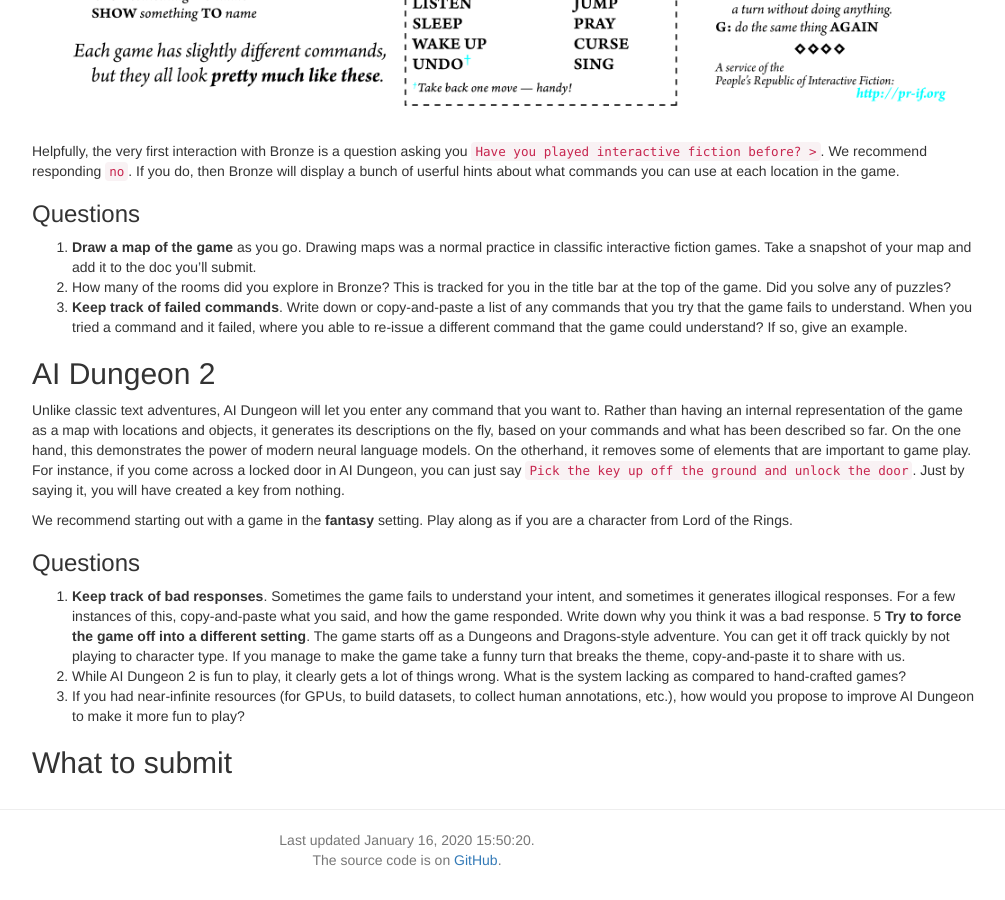
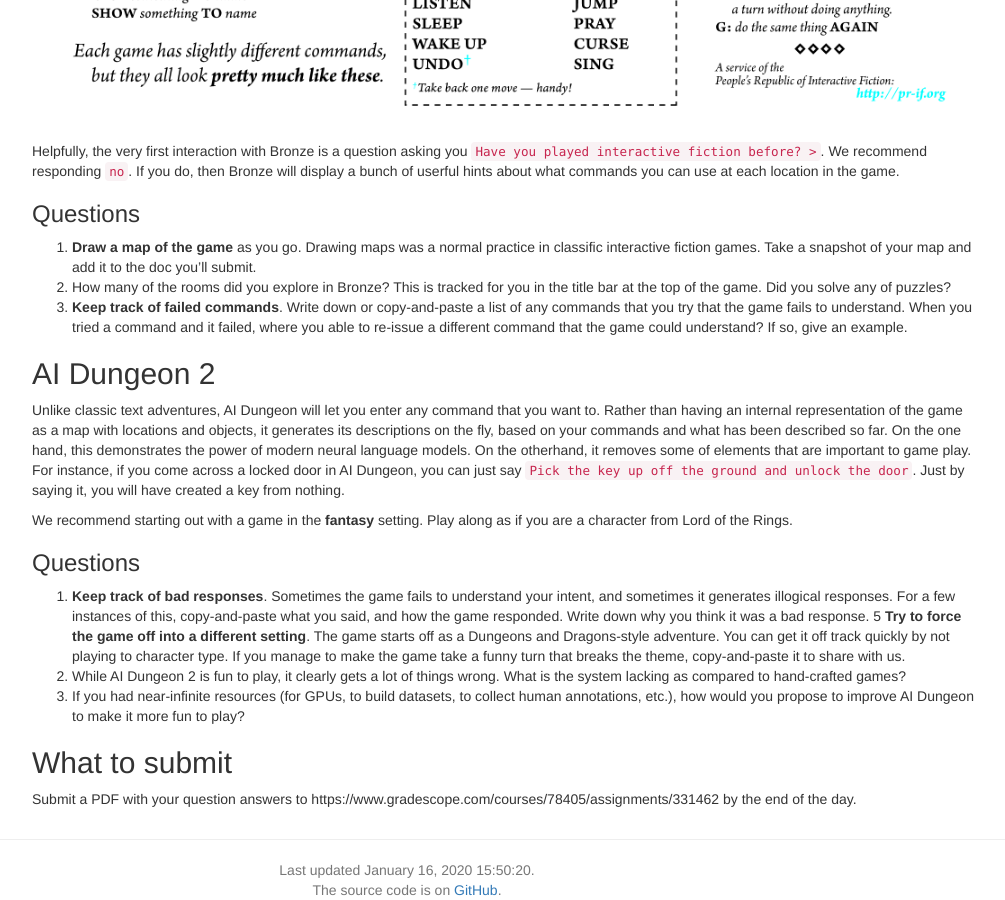
Before and after one commit to interactive-fiction-class/interactive-fiction-class.github.io, a Jekyll site: the page built from in_class_activities/play-text-adventures/play-text-adventures.md, in a window 1280 px wide and 900 px high, scrolled down 1032 px. Shown: the whole window, without its empty margins (233-1238 px from the left). Built offline with Jekyll 4.4.1, drawn with Linux system fonts in a browser that asks for light colours; nearby versions of some CDN libraries; a script that is not in the unit is left out; before the commit the page ends 1902 px from its top, so only the background shows below that.

Commit message:
Update play-text-adventures.md

```diff
--- a/in_class_activities/play-text-adventures/play-text-adventures.md
+++ b/in_class_activities/play-text-adventures/play-text-adventures.md
@@ -122,3 +122,4 @@
 7. If you had near-infinite resources (for GPUs, to build datasets, to collect human annotations, etc.), how would you propose to improve AI Dungeon to make it more fun to play?
 
 ## What to submit
+Submit a PDF with your question answers to https://www.gradescope.com/courses/78405/assignments/331462 by the end of the day.
```
